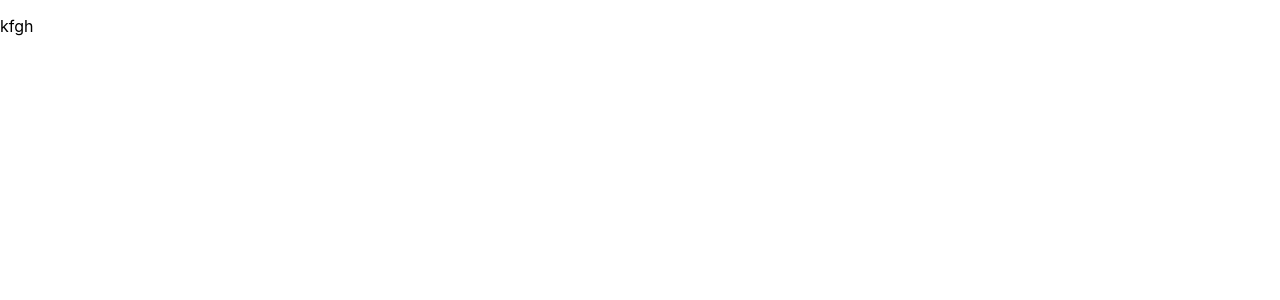
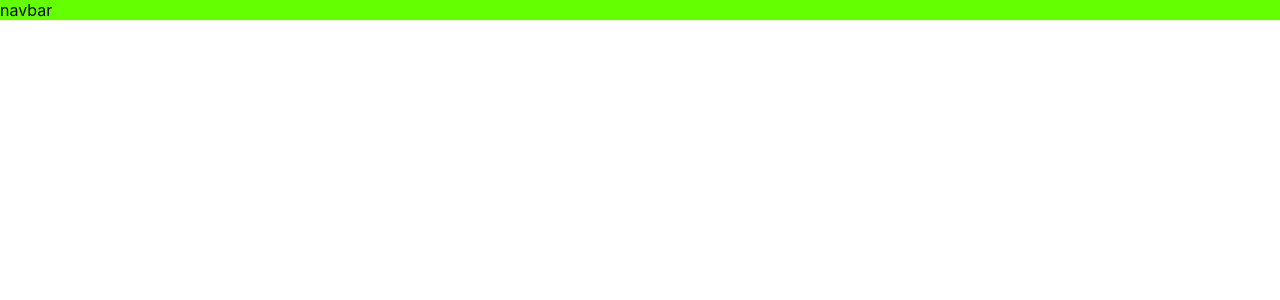
Before and after one commit to hadis-soleymani/cacy, a Next.js app: page / in a window 1280 px wide. Shown: the top 300 px of the page. Built offline with nearby package versions, Linux system fonts and the light colour scheme.

Commit message:
add sass to project

```diff
--- a/next.config.js
+++ b/next.config.js
@@ -1,6 +1,11 @@
-/** @type {import('next').NextConfig} */
-const nextConfig = {
-  reactStrictMode: true,
-}
 
-module.exports = nextConfig
+const path = require("path");
+const withSass = require("@zeit/next-sass");
+module.exports = withSass({
+  /* bydefault config  option Read For More Optioshere https://github.com/vercel/next-plugins/tree/master/packages/next-sass*/ cssModules: true,
+});
+module.exports = {
+  /* Add Your Scss File Folder Path Here */ sassOptions: {
+    includePaths: [path.join(__dirname, "styles")],
+  },
+};
--- a/package.json
+++ b/package.json
@@ -9,6 +9,7 @@
     "lint": "next lint"
   },
   "dependencies": {
+    "@zeit/next-sass": "^1.0.1",
     "next": "12.2.0",
     "react": "18.2.0",
     "react-dom": "18.2.0"
--- a/pages/_app.js
+++ b/pages/_app.js
@@ -1,4 +1,5 @@
-import '../styles/globals.css'
+import '../styles/globals.scss'
+
 
 function MyApp({ Component, pageProps }) {
   return <Component {...pageProps} />
--- a/pages/index.js
+++ b/pages/index.js
@@ -1,5 +1,5 @@
 import Head from 'next/head'
-
+import { Navbar } from './navbar'
 
 export default function Home() {
   return (
@@ -9,7 +9,7 @@ export default function Home() {
         <meta name="description" content="Generated by create next app" />
         <link rel="icon" href="/favicon.ico" />
       </Head>
-      <p>kfgh</p>
+      <Navbar/>
     </div>
   )
 }
--- /dev/null
+++ b/pages/navbar.js
@@ -0,0 +1,9 @@
+import React from 'react'
+import styles from '../styles/navbar.module.scss'
+
+
+export const Navbar = () => {
+  return (
+    <div className={styles.container}>navbar</div>
+  )
+}
--- /dev/null
+++ b/styles/_variables.scss
@@ -0,0 +1,6 @@
+/* variables.module.scss */
+$primary-color: #64ff00;
+
+:export {
+  primaryColor: $primary-color;
+}
--- /dev/null
+++ b/styles/navbar.module.scss
@@ -0,0 +1,5 @@
+@import 'variables';
+
+.container {
+ background-color: $primary-color;
+}
```
Also changed, not shown: styles/globals.scss (renamed from styles/globals.css), 1 other file (tests, documents, lock files or other folders).
